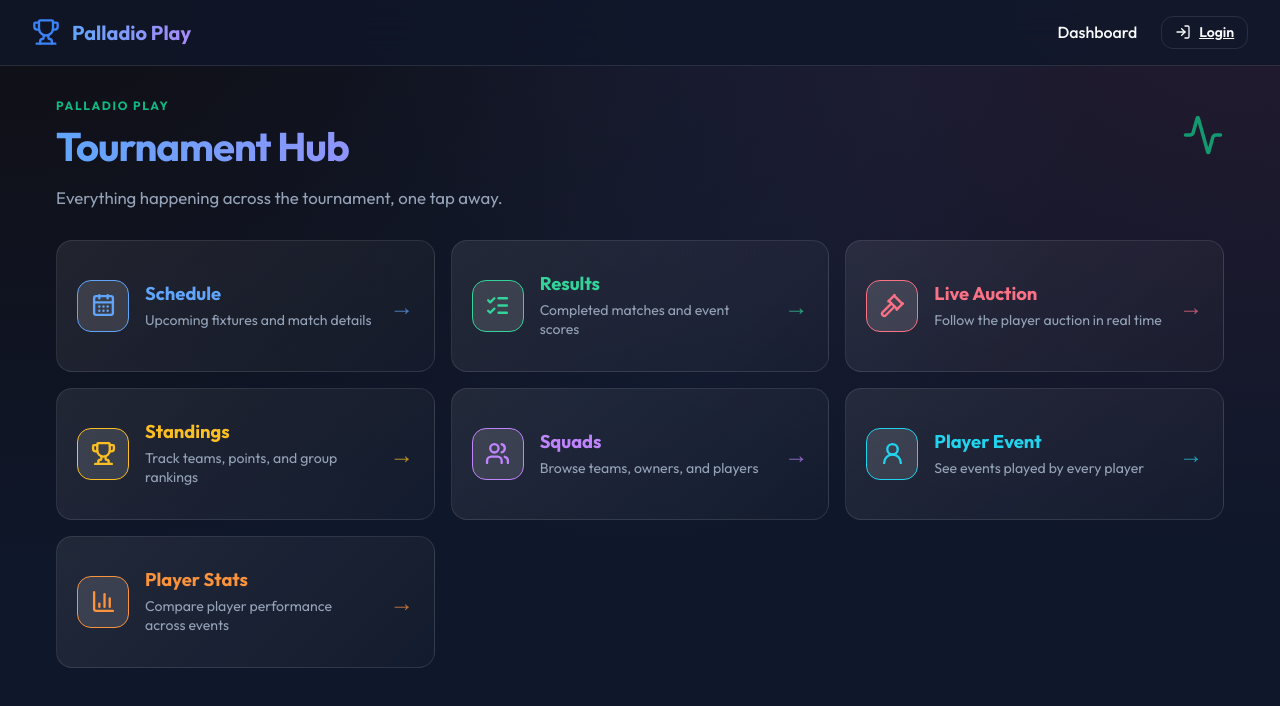
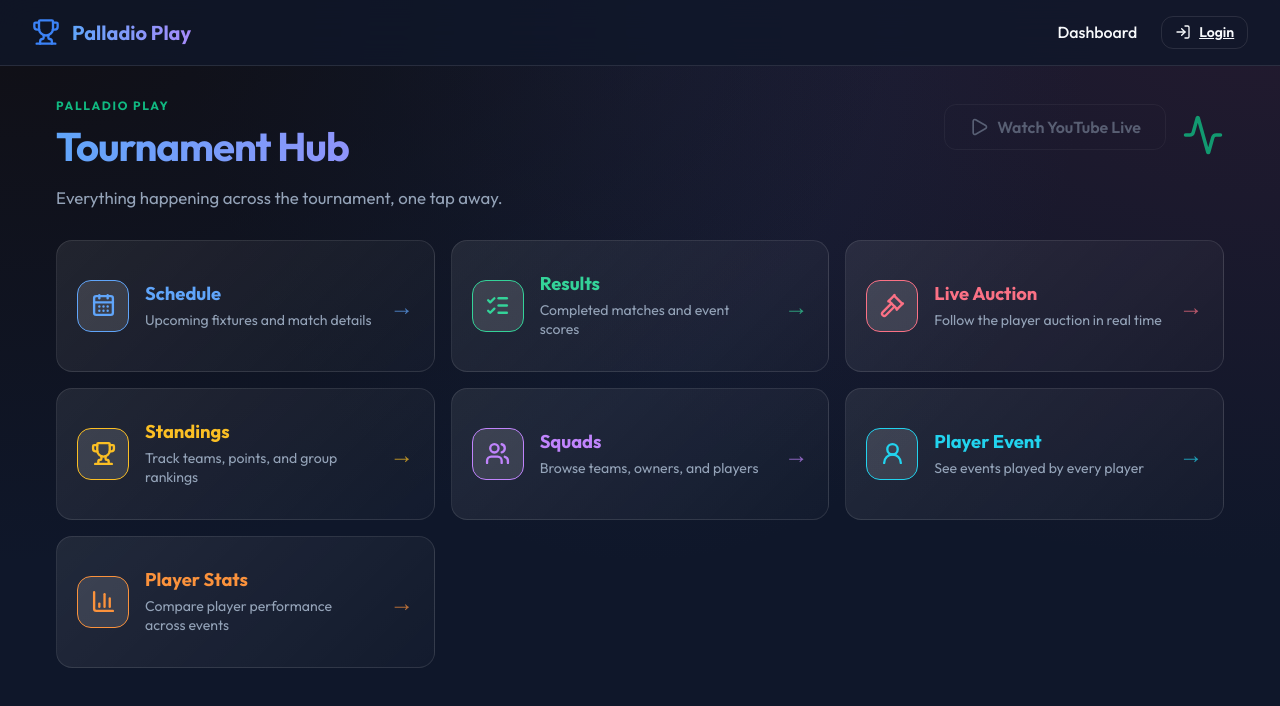
Before and after one commit to omcaaaar/Palladio_Play, a React (Vite) app in the folder frontend/: page / in a window 1280 px wide. Shown: the top 706 px of the page. Built offline with nearby package versions, Linux system fonts and the light colour scheme; no server answers.

Commit message:
Watch youtube live option added to the dashboard

```diff
--- a/frontend/src/pages/Dashboard.jsx
+++ b/frontend/src/pages/Dashboard.jsx
@@ -1,5 +1,7 @@
-import { Activity, BarChart3, CalendarDays, Gavel, ListChecks, Trophy, Users, UserRound } from 'lucide-react';
+import { Activity, BarChart3, CalendarDays, Gavel, ListChecks, Play, Trophy, Users, UserRound } from 'lucide-react';
 import { Link } from 'react-router-dom';
+import { useEffect, useState } from 'react';
+import * as api from '../api/client';
 
 const tiles = [
   { title: 'Schedule', description: 'Upcoming fixtures and match details', path: '/schedule', icon: CalendarDays, tone: 'blue' },
@@ -12,5 +14,16 @@ const tiles = [
 ];
 
 export default function Dashboard() {
-  return <div className="dashboard-home animate-fade-in"><div className="dashboard-heading"><div><p className="eyebrow">PALLADIO PLAY</p><h1>Tournament Hub</h1><p className="dashboard-subtitle">Everything happening across the tournament, one tap away.</p></div><Activity size={42} color="var(--accent-secondary)" className="dashboard-mark" /></div><div className="dashboard-tiles">{tiles.map(({ title, description, path, icon: Icon, tone }) => <Link key={path} to={path} className={`dashboard-tile tile-${tone}`}><span className="tile-icon" aria-hidden="true"><Icon size={25} strokeWidth={2.25} /></span><span className="tile-copy"><strong>{title}</strong><span>{description}</span></span><span className="tile-arrow" aria-hidden="true">→</span></Link>)}</div></div>;
+  const [tournament, setTournament] = useState(null);
+
+  useEffect(() => {
+    api.getTournaments().then(tournaments => {
+      if (tournaments[0]) api.getTournamentFull(tournaments[0].id).then(setTournament).catch(() => {});
+    }).catch(() => {});
+  }, []);
+
+  const youtubeLink = tournament?.tournament?.youtube_link || import.meta.env.VITE_YOUTUBE_HANDLE;
+  const isLive = tournament?.tournament?.is_live;
+
+  return <div className="dashboard-home animate-fade-in"><div className="dashboard-heading"><div><p className="eyebrow">PALLADIO PLAY</p><h1>Tournament Hub</h1><p className="dashboard-subtitle">Everything happening across the tournament, one tap away.</p></div><div style={{ display: 'flex', alignItems: 'center', gap: '1rem' }}><a href={isLive && youtubeLink ? `https://youtube.com/${youtubeLink}/live` : undefined} target={isLive ? '_blank' : undefined} rel={isLive ? 'noopener noreferrer' : undefined} className="btn btn-outline" aria-disabled={!isLive} style={{ display: 'flex', alignItems: 'center', gap: '0.5rem', color: isLive ? '#ff0000' : 'var(--text-secondary)', cursor: isLive ? 'pointer' : 'not-allowed', opacity: youtubeLink ? 1 : 0.5, pointerEvents: isLive && youtubeLink ? 'auto' : 'none' }}><Play size={20} /> Watch YouTube Live</a><Activity size={42} color="var(--accent-secondary)" className="dashboard-mark" /></div></div><div className="dashboard-tiles">{tiles.map(({ title, description, path, icon: Icon, tone }) => <Link key={path} to={path} className={`dashboard-tile tile-${tone}`}><span className="tile-icon" aria-hidden="true"><Icon size={25} strokeWidth={2.25} /></span><span className="tile-copy"><strong>{title}</strong><span>{description}</span></span><span className="tile-arrow" aria-hidden="true">→</span></Link>)}</div></div>;
 }
```
